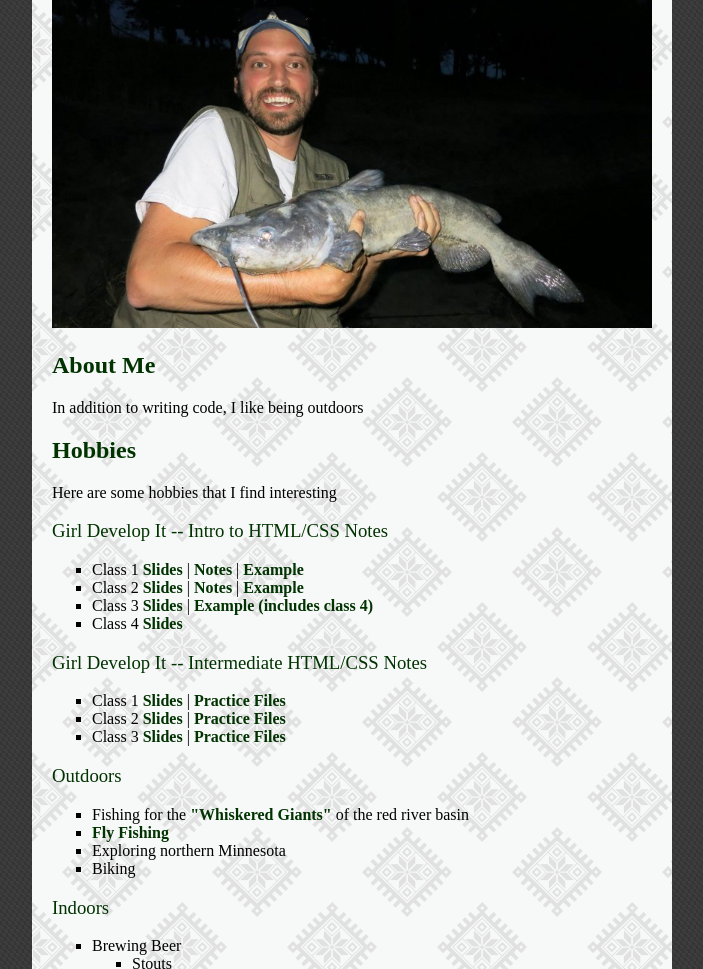
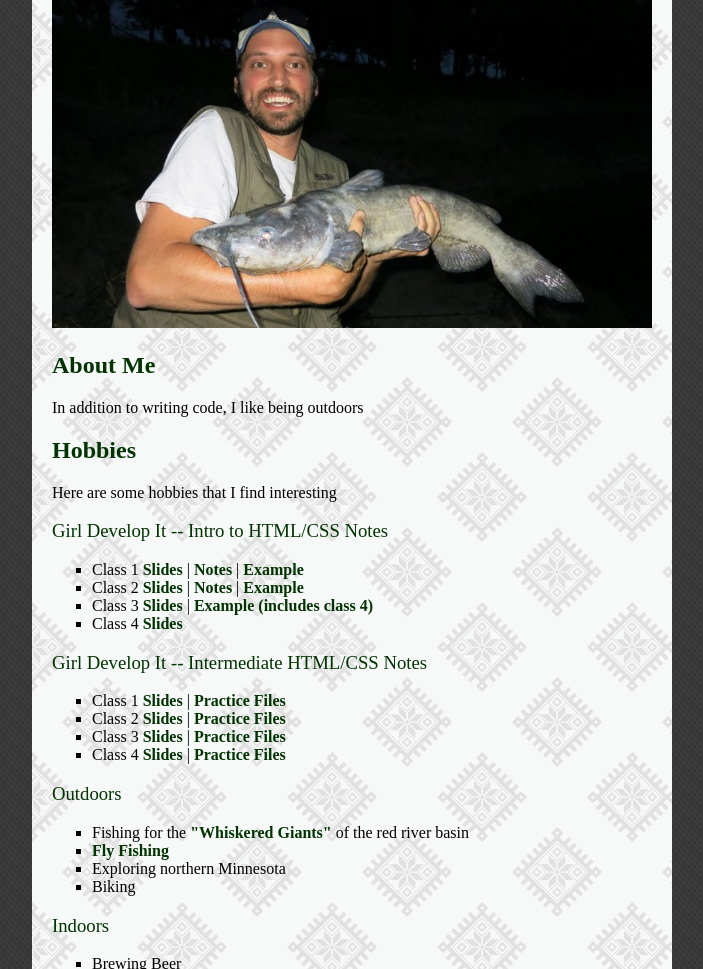
Before and after one commit to booherbg/booherbg.github.io-old, a plain HTML site: page index.html in a window 1280 px wide. Shown: the part 131-1100 px from the top of the page, without its empty margins (288-991 px from the left). Drawn offline with Linux system fonts and the light colour scheme.

Commit message:
added class4 info

```diff
--- a/index.html
+++ b/index.html
@@ -33,6 +33,7 @@
             <li>Class 1 <a href="http://blainebooher.com/gdi-core-intermediate-html-css/class1.html">Slides</a> | <a href="http://blainebooher.com/gdi-core-intermediate-html-css/class1.zip">Practice Files</a></li>
             <li>Class 2 <a href="http://blainebooher.com/gdi-core-intermediate-html-css/class2.html">Slides</a> | <a href="http://blainebooher.com/gdi-core-intermediate-html-css/class2.zip">Practice Files</a></li>
             <li>Class 3 <a href="http://blainebooher.com/gdi-core-intermediate-html-css/class3.html">Slides</a> | <a href="http://blainebooher.com/gdi-core-intermediate-html-css/class3.zip">Practice Files</a></li>
+            <li>Class 4 <a href="http://blainebooher.com/gdi-core-intermediate-html-css/class4.html">Slides</a> | <a href="http://blainebooher.com/gdi-core-intermediate-html-css/class4.zip">Practice Files</a></li>
          </ul>
 
          <h3>Outdoors</h3>
```
